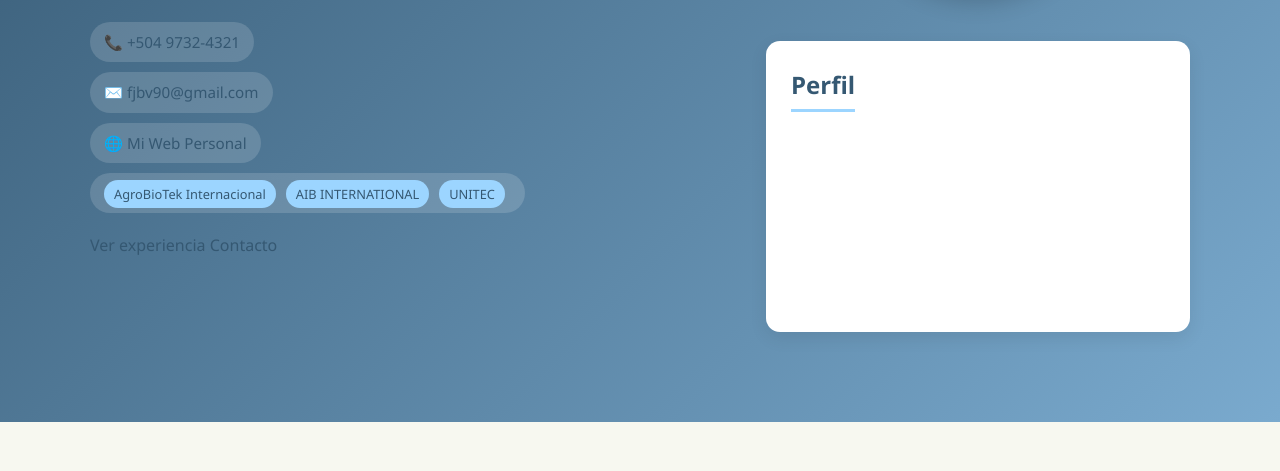
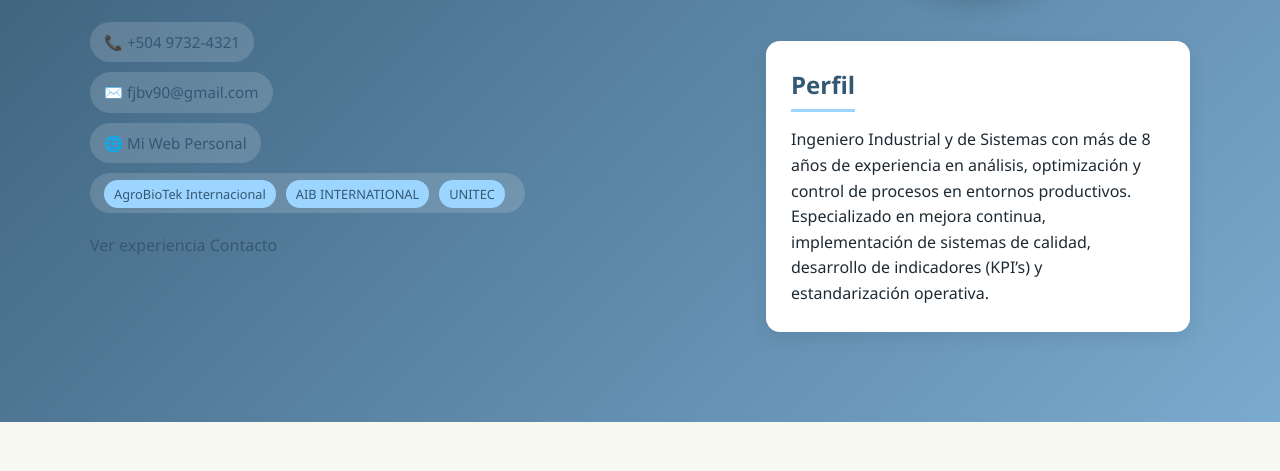
Before and after one commit to fjbv90/cv, a plain HTML site: page index.html in a window 1280 px wide. Shown: the part 329-800 px from the top of the page. Drawn offline with Linux system fonts and the light colour scheme.

Commit message:
Update styles.css

```diff
--- a/styles.css
+++ b/styles.css
@@ -205,3 +205,12 @@ a:hover{
   align-items: center;   /* centra horizontalmente */
   gap: 25px;
 }
+
+.card{
+  background: var(--white);
+  padding: 25px;
+  border-radius: var(--radius);
+  box-shadow: 0 6px 18px rgba(0,0,0,.08);
+  margin-bottom: 30px;
+  color: var(--text-dark);   /* 👈 ESTO SOLUCIONA EL TEXTO */
+}
```
